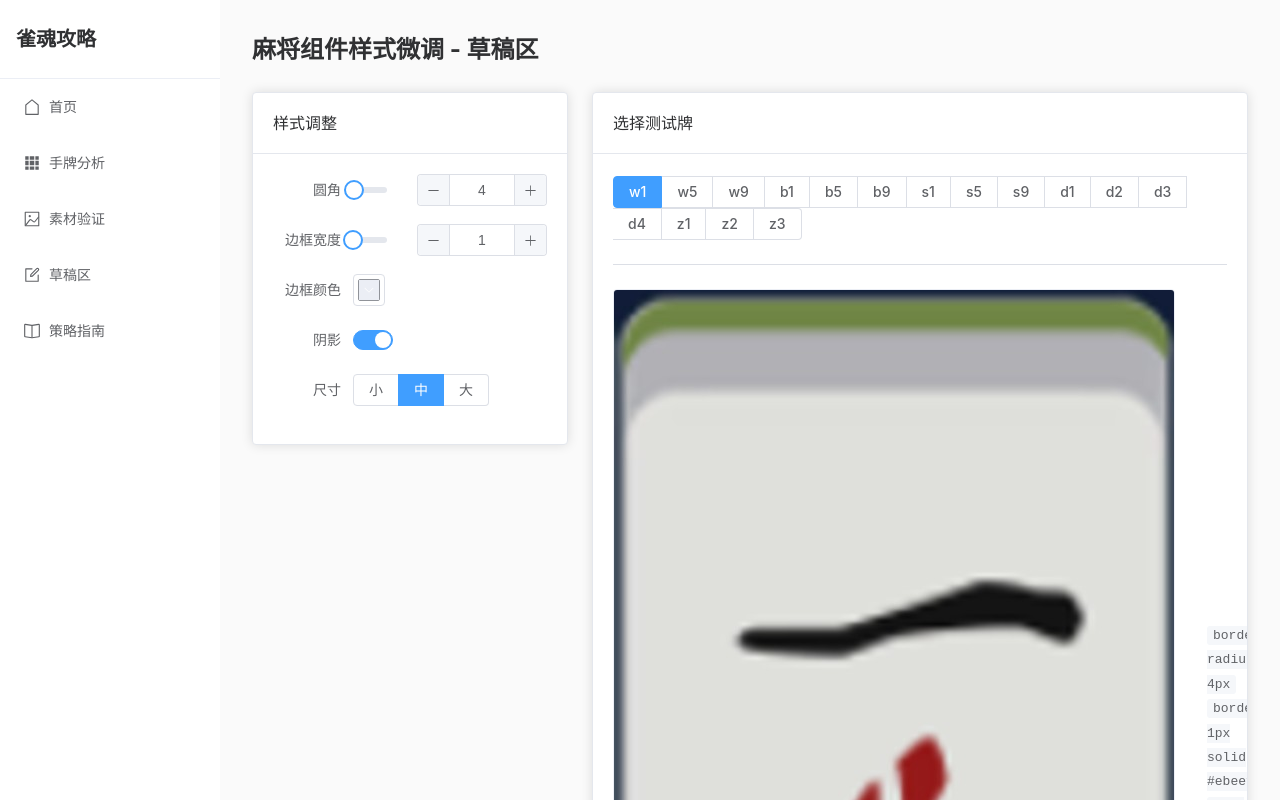
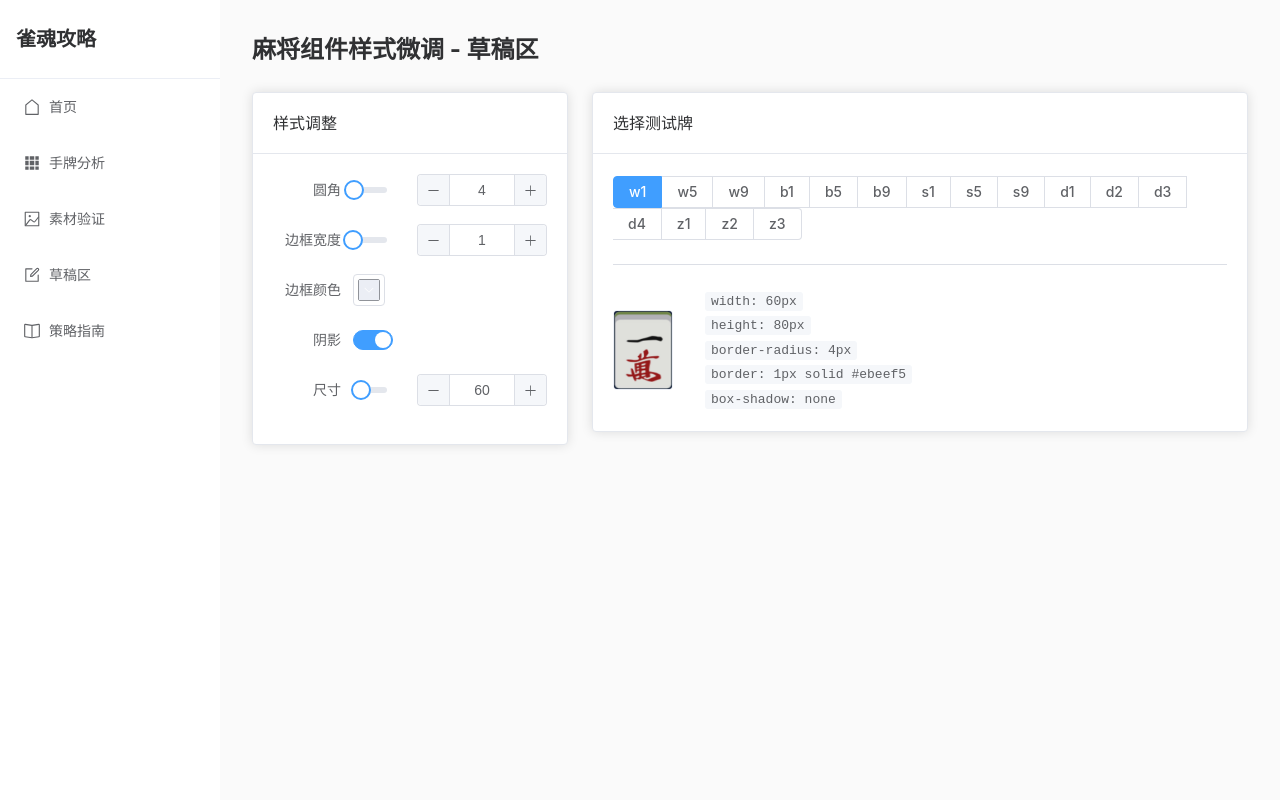
Before and after one commit to ThymeD/learnMajSoul, a Vue app: page /draft/tile-test in a window 1280 px wide. Shown: the top 800 px of the page. Built offline with nearby package versions, Linux system fonts and the light colour scheme.

Commit message:
尺寸改为滑动条调整

```diff
--- a/src/views/draft/TileTestView.vue
+++ b/src/views/draft/TileTestView.vue
@@ -6,7 +6,7 @@ const borderWidth = ref(1)
 const borderColor = ref('#ebeef5')
 const shadow = ref('')
 const selectedTile = ref('w1')
-const size = ref<'small' | 'medium' | 'large'>('medium')
+const tileWidth = ref(60)
 
 const tileOptions = [
   'w1', 'w5', 'w9',
@@ -45,11 +45,7 @@ const updateShadow = () => {
               <el-switch v-model="shadow" @change="updateShadow" />
             </el-form-item>
             <el-form-item label="尺寸">
-              <el-radio-group v-model="size">
-                <el-radio-button value="small">小</el-radio-button>
-                <el-radio-button value="medium">中</el-radio-button>
-                <el-radio-button value="large">大</el-radio-button>
-              </el-radio-group>
+              <el-slider v-model="tileWidth" :min="20" :max="200" show-input />
             </el-form-item>
           </el-form>
         </el-card>
@@ -67,6 +63,8 @@ const updateShadow = () => {
               :src="`/src/assets/mahjong/${selectedTile}.jpg`"
               class="preview-image"
               :style="{
+                width: tileWidth + 'px',
+                height: Math.round(tileWidth * 4 / 3) + 'px',
                 borderRadius: borderRadius + 'px',
                 borderWidth: borderWidth + 'px',
                 borderStyle: 'solid',
@@ -75,6 +73,8 @@ const updateShadow = () => {
               }"
             />
             <div class="preview-code">
+              <code>width: {{ tileWidth }}px</code><br/>
+              <code>height: {{ Math.round(tileWidth * 4 / 3) }}px</code><br/>
               <code>border-radius: {{ borderRadius }}px</code><br/>
               <code>border: {{ borderWidth }}px solid {{ borderColor }}</code><br/>
               <code>box-shadow: {{ shadow ? '0 2px 12px rgba(0,0,0,0.15)' : 'none' }}</code>
@@ -112,21 +112,6 @@ const updateShadow = () => {
   display: block;
 }
 
-.small .preview-image {
-  width: 40px;
-  height: 53px;
-}
-
-.medium .preview-image {
-  width: 60px;
-  height: 80px;
-}
-
-.large .preview-image {
-  width: 80px;
-  height: 107px;
-}
-
 .preview-code {
   color: #606266;
   font-size: 13px;
```
